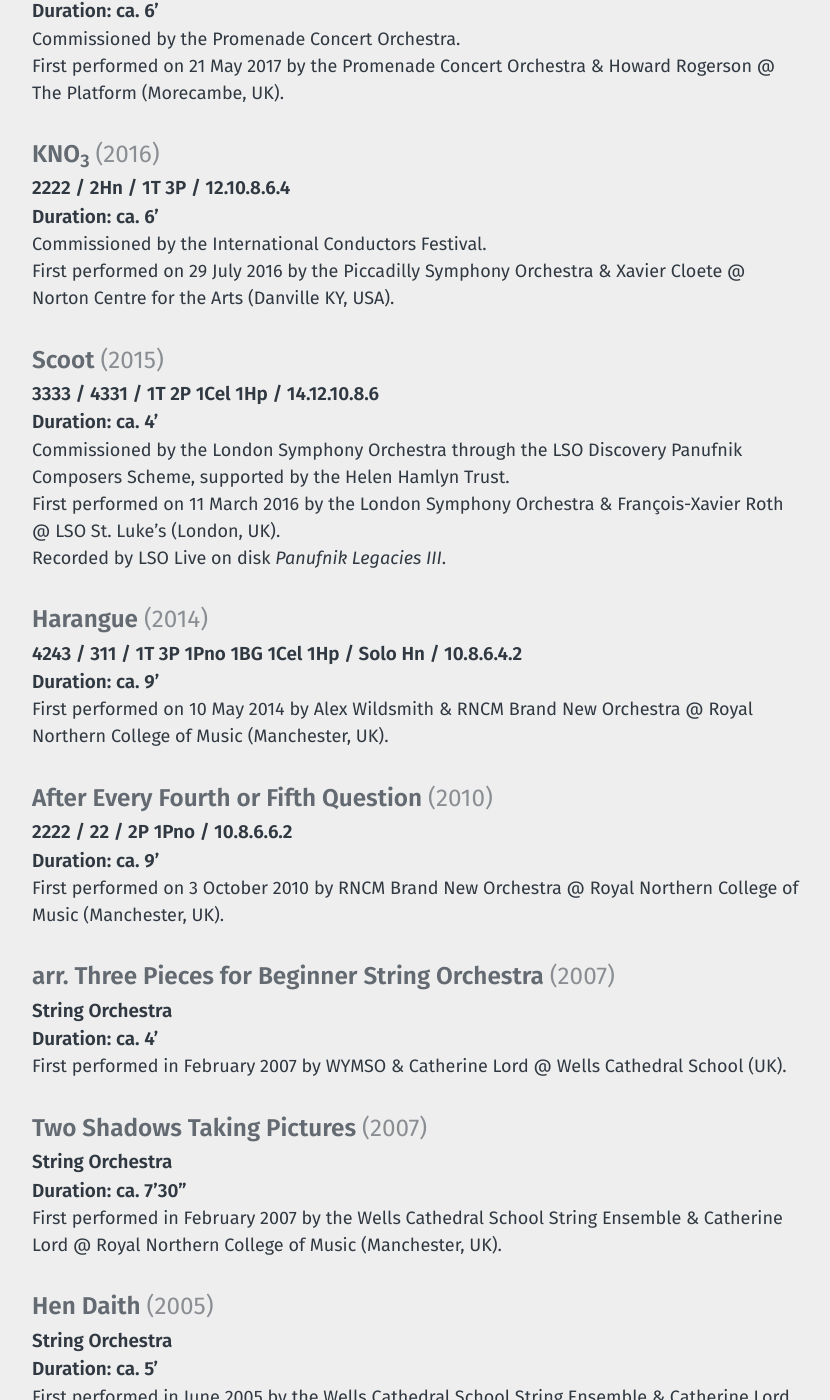
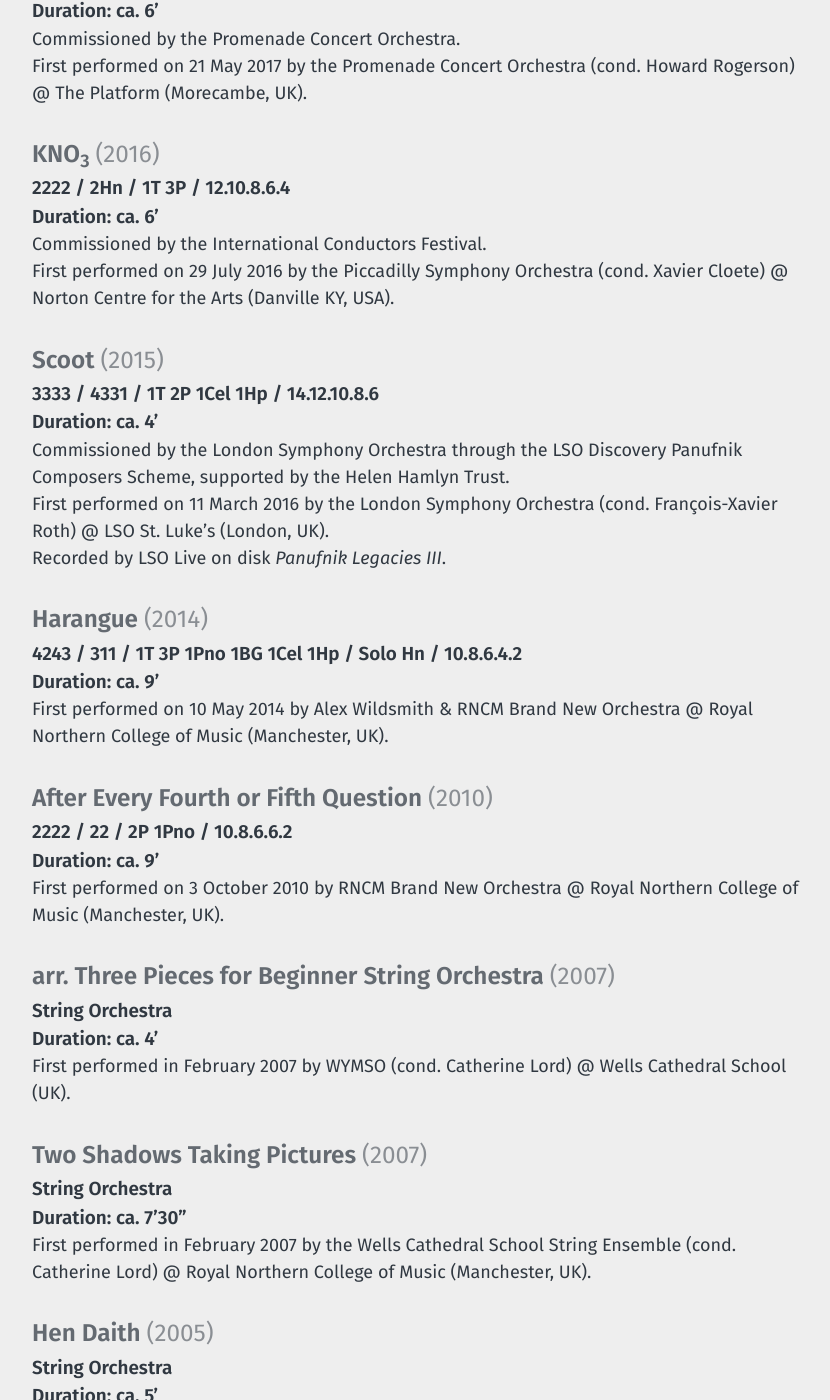
Before and after one commit to morganwilliamsb/website, a Jekyll site: the page built from works.md, in a window 1280 px wide and 1400 px high, scrolled down 9432 px. Shown: the whole window, without its empty margins (40-870 px from the left). Built offline with Jekyll 4.4.1, drawn with Linux system fonts in a browser that asks for light colours; some of the changed text lies outside the part shown.

Commit message:
Update works.md

```diff
--- a/works.md
+++ b/works.md
@@ -233,22 +239,16 @@ Duration: ca. 12′
 : Commissioned by Uproar Ensemble.
 : First performed on 28 February 2020 by Uproar Ensemble (cond. Michael Rafferty) @ Chapel Arts Centre (Cardiff, UK).
 
-#### Severn *(2019)*
-**Clarinet in A, Bass Clarinet in Bb, Mandolin, Guitar, Violin, Viola, Cello**
-Duration: ca. 8′
-: Written for the New European Ensemble.
-: First performed on 3 April 2019 by the New European Ensemble @ Korzo Theatre (Den Haag, NL).
-
 #### Speelklok II *(2018)*
 **Mandolin, Accordion, Harpsichord, Celesta, Piano, Percussion**
 Duration: ca. 7’30”
-: First performed on 24 January 2019 by the Spaceship Ensemble @ Koninklijk Conservatorium Den Haag (NL).
+: First performed on 24 January 2019 by the Spaceship Ensemble (cond. Hardy Li) @ Koninklijk Conservatorium Den Haag (NL).
 
 #### Mirages in Pisa *(2016)*
 **Flute (=Picc), Oboe (=Cor), Clarinet in A (=B.Cl. in Bb), Trumpet (=Picc), Horn, 1P, Piano, 2 Violins, Viola, 2 Cellos**
 Duration: ca. 12’
 : Commissioned by the Royal Liverpool Philharmonic Orchestra through the Christopher Brooks Composition Prize, supported by the Rushworth Foundation.
-: First performed on 26 October 2016 by Ensemble 10/10 & Clark Rundell @ St. George’s Hall Liverpool (UK).
+: First performed on 26 October 2016 by Ensemble 10/10 (cond. Clark Rundell) @ St. George’s Hall Liverpool (UK).
 
 # Orchestra
 
@@ -262,19 +262,19 @@ Duration: ca. 4′
 **2222 / 223 / 1T 2P 1H 1BG (opt.) / 10.8.6.4.2**
 Duration: ca. 6’
 : Commissioned by the Promenade Concert Orchestra.
-: First performed on 21 May 2017 by the Promenade Concert Orchestra & Howard Rogerson @ The Platform (Morecambe, UK).
+: First performed on 21 May 2017 by the Promenade Concert Orchestra (cond. Howard Rogerson) @ The Platform (Morecambe, UK).
 
 #### KNO<sub>3</sub> *(2016)*
 **2222 / 2Hn / 1T 3P / 12.10.8.6.4**
 Duration: ca. 6’
 : Commissioned by the International Conductors Festival.
-: First performed on 29 July 2016 by the Piccadilly Symphony Orchestra & Xavier Cloete @ Norton Centre for the Arts (Danville KY, USA).
+: First performed on 29 July 2016 by the Piccadilly Symphony Orchestra (cond. Xavier Cloete) @ Norton Centre for the Arts (Danville KY, USA).
 
 #### Scoot *(2015)*
 **3333 / 4331 / 1T 2P 1Cel 1Hp / 14.12.10.8.6**
 Duration: ca. 4’
 : Commissioned by the London Symphony Orchestra through the LSO Discovery Panufnik Composers Scheme, supported by the Helen Hamlyn Trust.
-: First performed on 11 March 2016 by the London Symphony Orchestra & François-Xavier Roth @ LSO St. Luke’s (London, UK).
+: First performed on 11 March 2016 by the London Symphony Orchestra (cond. François-Xavier Roth) @ LSO St. Luke’s (London, UK).
 : Recorded by LSO Live on disk _Panufnik Legacies III_.
 
 #### Harangue *(2014)*
@@ -290,17 +290,17 @@ Duration: ca. 9’
 #### arr. Three Pieces for Beginner String Orchestra *(2007)*
 **String Orchestra**
 Duration: ca. 4’
-: First performed in February 2007 by WYMSO & Catherine Lord @ Wells Cathedral School (UK).
+: First performed in February 2007 by WYMSO (cond. Catherine Lord) @ Wells Cathedral School (UK).
 
 #### Two Shadows Taking Pictures *(2007)*
 **String Orchestra**
 Duration: ca. 7’30”
-: First performed in February 2007 by the Wells Cathedral School String Ensemble & Catherine Lord @ Royal Northern College of Music (Manchester, UK).
+: First performed in February 2007 by the Wells Cathedral School String Ensemble (cond. Catherine Lord) @ Royal Northern College of Music (Manchester, UK).
 
 #### Hen Daith *(2005)*
 **String Orchestra**
 Duration: ca. 5’
-: First performed in June 2005 by the Wells Cathedral School String Ensemble & Catherine Lord @ Colston Hall (Bristol, UK).
+: First performed in June 2005 by the Wells Cathedral School String Ensemble (cond. Catherine Lord) @ Colston Hall (Bristol, UK).
 
 # Vocal
 
```
Also changed, not shown: other parts of works.md (+7 -1 lines).
